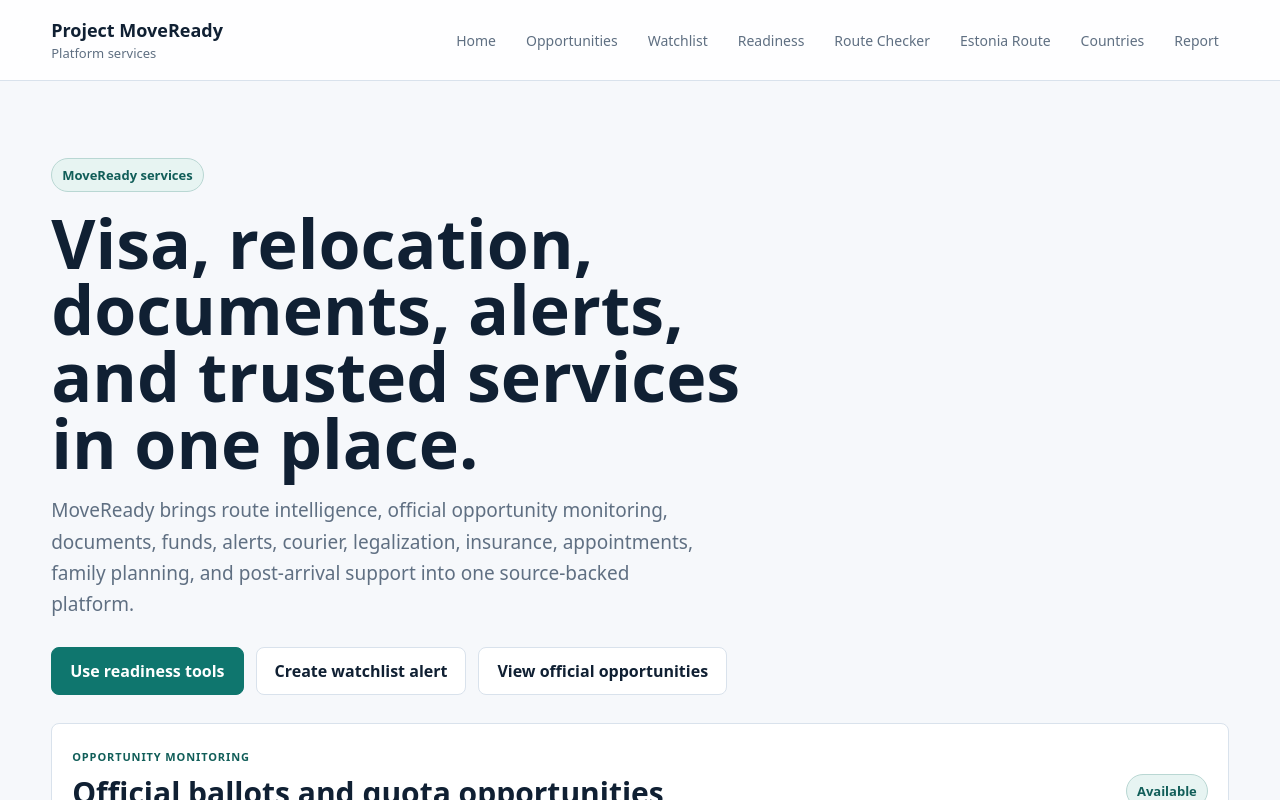
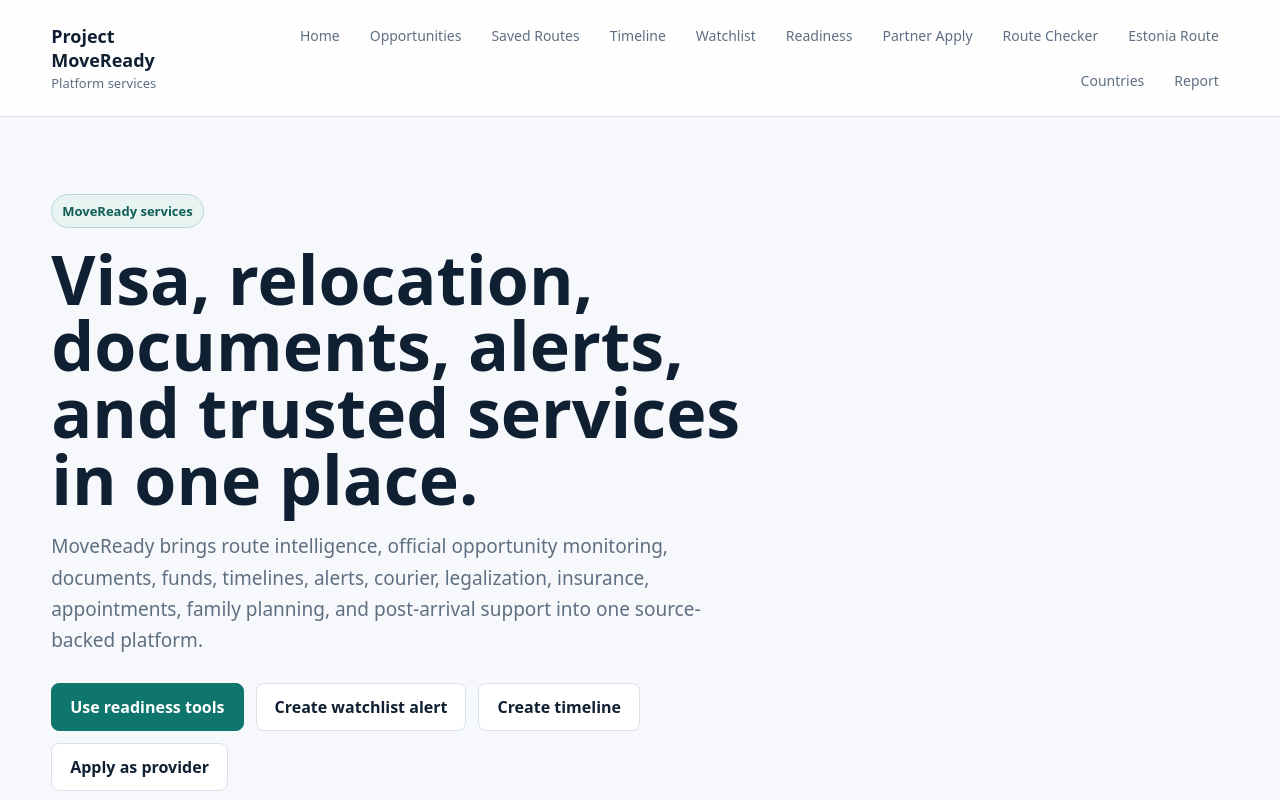
Before and after one commit to SirBM201/SirBM201-moveready-frontend, a Next.js app: page /platform in a window 1280 px wide. Shown: the top 800 px of the page. Built offline with nearby package versions, Linux system fonts and the light colour scheme.

Commit message:
Add timeline and partner links to services page

```diff
--- a/app/platform/page.tsx
+++ b/app/platform/page.tsx
@@ -17,8 +17,11 @@ export default function PlatformPage() {
         <nav className="nav" aria-label="Main navigation">
           <a href="/">Home</a>
           <a href="/opportunities">Opportunities</a>
+          <a href="/saved-routes">Saved Routes</a>
+          <a href="/timeline">Timeline</a>
           <a href="/watchlist">Watchlist</a>
           <a href="/readiness">Readiness</a>
+          <a href="/partners/apply">Partner Apply</a>
           <a href="/route-checker">Route Checker</a>
           <a href="/routes/estonia-startup">Estonia Route</a>
           <a href="/country-checker">Countries</a>
@@ -31,12 +34,13 @@ export default function PlatformPage() {
           <span className="eyebrow">MoveReady services</span>
           <h1>Visa, relocation, documents, alerts, and trusted services in one place.</h1>
           <p className="lede">
-            MoveReady brings route intelligence, official opportunity monitoring, documents, funds, alerts, courier, legalization, insurance, appointments, family planning, and post-arrival support into one source-backed platform.
+            MoveReady brings route intelligence, official opportunity monitoring, documents, funds, timelines, alerts, courier, legalization, insurance, appointments, family planning, and post-arrival support into one source-backed platform.
           </p>
           <div className="actions">
             <a className="btn primary" href="/readiness">Use readiness tools</a>
             <a className="btn" href="/watchlist">Create watchlist alert</a>
-            <a className="btn" href="/opportunities">View official opportunities</a>
+            <a className="btn" href="/timeline">Create timeline</a>
+            <a className="btn" href="/partners/apply">Apply as provider</a>
           </div>
         </div>
       </section>
```
